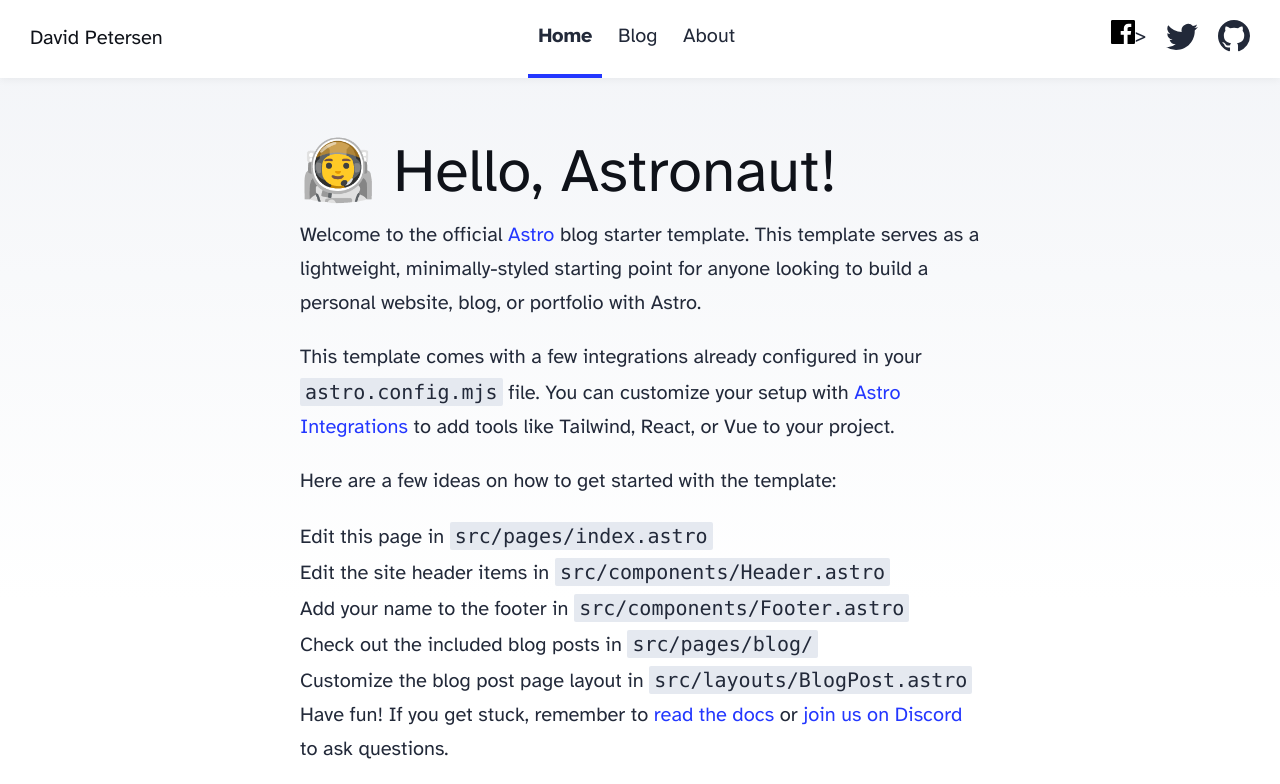
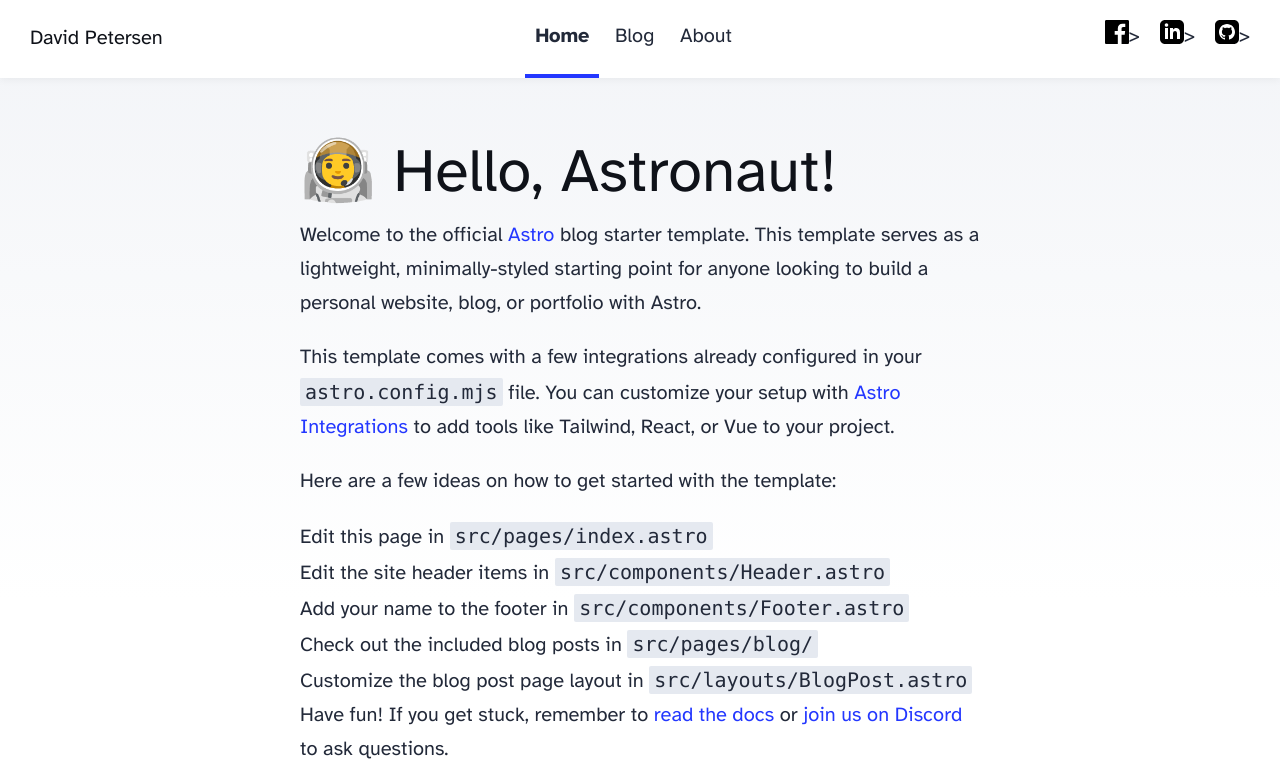
Before and after one commit to davidjpetersen/davidjpetersen.com, an Astro site: page / in a window 1280 px wide. Shown: the top 784 px of the page. Built offline with nearby package versions, Linux system fonts and the light colour scheme; Astro itself is replaced by a stand-in of ours.

Commit message:
Update social icons.

```diff
--- a/src/components/Header.astro
+++ b/src/components/Header.astro
@@ -19,20 +19,12 @@
 			</a>
 			<a href="https://www.linkedin.com/in/david-james-petersen/" target="_blank">
 				<span class="sr-only">Follow David on LinkedIn</span>
-				<svg viewBox="0 0 16 16" aria-hidden="true" width="32" height="32"
-					><path
-						fill="currentColor"
-						d="M5.026 15c6.038 0 9.341-5.003 9.341-9.334 0-.14 0-.282-.006-.422A6.685 6.685 0 0 0 16 3.542a6.658 6.658 0 0 1-1.889.518 3.301 3.301 0 0 0 1.447-1.817 6.533 6.533 0 0 1-2.087.793A3.286 3.286 0 0 0 7.875 6.03a9.325 9.325 0 0 1-6.767-3.429 3.289 3.289 0 0 0 1.018 4.382A3.323 3.323 0 0 1 .64 6.575v.045a3.288 3.288 0 0 0 2.632 3.218 3.203 3.203 0 0 1-.865.115 3.23 3.23 0 0 1-.614-.057 3.283 3.283 0 0 0 3.067 2.277A6.588 6.588 0 0 1 .78 13.58a6.32 6.32 0 0 1-.78-.045A9.344 9.344 0 0 0 5.026 15z"
-					></path></svg
+				<svg xmlns="http://www.w3.org/2000/svg" width="24" height="24" viewBox="0 0 24 24"><path d="M19 0h-14c-2.761 0-5 2.239-5 5v14c0 2.761 2.239 5 5 5h14c2.762 0 5-2.239 5-5v-14c0-2.761-2.238-5-5-5zm-11 19h-3v-11h3v11zm-1.5-12.268c-.966 0-1.75-.79-1.75-1.764s.784-1.764 1.75-1.764 1.75.79 1.75 1.764-.783 1.764-1.75 1.764zm13.5 12.268h-3v-5.604c0-3.368-4-3.113-4 0v5.604h-3v-11h3v1.765c1.396-2.586 7-2.777 7 2.476v6.759z"/></svg>
 				>
 			</a>
-			<a href="https://github.com/withastro/astro" target="_blank">
-				<span class="sr-only">Go to Astro's GitHub repo</span>
-				<svg viewBox="0 0 16 16" aria-hidden="true" width="32" height="32"
-					><path
-						fill="currentColor"
-						d="M8 0C3.58 0 0 3.58 0 8c0 3.54 2.29 6.53 5.47 7.59.4.07.55-.17.55-.38 0-.19-.01-.82-.01-1.49-2.01.37-2.53-.49-2.69-.94-.09-.23-.48-.94-.82-1.13-.28-.15-.68-.52-.01-.53.63-.01 1.08.58 1.23.82.72 1.21 1.87.87 2.33.66.07-.52.28-.87.51-1.07-1.78-.2-3.64-.89-3.64-3.95 0-.87.31-1.59.82-2.15-.08-.2-.36-1.02.08-2.12 0 0 .67-.21 2.2.82.64-.18 1.32-.27 2-.27.68 0 1.36.09 2 .27 1.53-1.04 2.2-.82 2.2-.82.44 1.1.16 1.92.08 2.12.51.56.82 1.27.82 2.15 0 3.07-1.87 3.75-3.65 3.95.29.25.54.73.54 1.48 0 1.07-.01 1.93-.01 2.2 0 .21.15.46.55.38A8.012 8.012 0 0 0 16 8c0-4.42-3.58-8-8-8z"
-					></path></svg
+			<a href="https://github.com/davidjpetersen" target="_blank">
+				<span class="sr-only">Check out David's projects on GitHub</span>
+				<svg xmlns="http://www.w3.org/2000/svg" width="24" height="24" viewBox="0 0 24 24"><path d="M19 0h-14c-2.761 0-5 2.239-5 5v14c0 2.761 2.239 5 5 5h14c2.762 0 5-2.239 5-5v-14c0-2.761-2.238-5-5-5zm-4.466 19.59c-.405.078-.534-.171-.534-.384v-2.195c0-.747-.262-1.233-.55-1.481 1.782-.198 3.654-.875 3.654-3.947 0-.874-.312-1.588-.823-2.147.082-.202.356-1.016-.079-2.117 0 0-.671-.215-2.198.82-.64-.18-1.324-.267-2.004-.271-.68.003-1.364.091-2.003.269-1.528-1.035-2.2-.82-2.2-.82-.434 1.102-.16 1.915-.077 2.118-.512.56-.824 1.273-.824 2.147 0 3.064 1.867 3.751 3.645 3.954-.229.2-.436.552-.508 1.07-.457.204-1.614.557-2.328-.666 0 0-.423-.768-1.227-.825 0 0-.78-.01-.055.487 0 0 .525.246.889 1.17 0 0 .463 1.428 2.688.944v1.489c0 .211-.129.459-.528.385-3.18-1.057-5.472-4.056-5.472-7.59 0-4.419 3.582-8 8-8s8 3.581 8 8c0 3.533-2.289 6.531-5.466 7.59z"/></svg>
 				>
 			</a>
 		</div>
```
